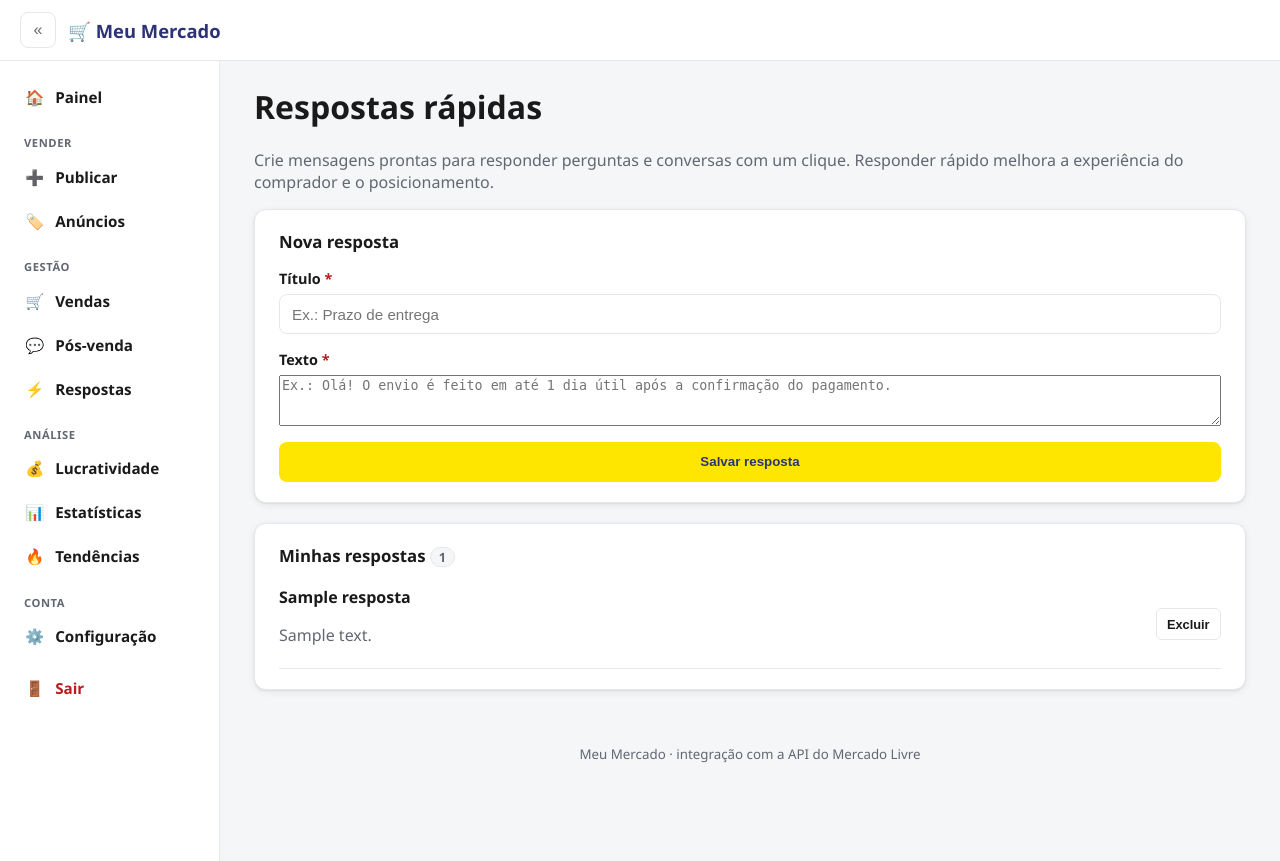
After one commit to tbongiovani-outlook/MeuMercado, a FastAPI app: template templates/respostas.html in a window 1280 px wide. The commit adds this page. Run offline with FastAPI, Linux system fonts and the light colour scheme; the template is opened without the code that fills it: most values are stand-ins (such as "Sample title", 1, 10 or a date in 2020); parts of the project's set-up code (start-up, migrations or seed data) failed here and were passed over.

Commit message:
feat: respostas rapidas (templates de mensagens)
Nova tela /respostas para criar/excluir templates; integracao em pos-venda e mensagens via <select> que preenche o campo de texto; tabela quick_replies + CRUD; item Respostas no menu Gestao.

```diff
--- a/app/main.py
+++ b/app/main.py
@@ -736,7 +736,8 @@ def mensagens_form(request: Request, order_id: str):
         return redirect
     ctx = _base_context(request)
     ctx.update({"order_id": order_id, "messages": [], "pack_id": order_id,
-                "buyer_id": None, "seller_id": None})
+                "buyer_id": None, "seller_id": None,
+                "respostas": database.list_quick_replies()})
     try:
         me = meli.get_me()
         ctx["seller_id"] = me["id"]
@@ -782,7 +783,8 @@ def pos_venda(request: Request):
     if redirect:
         return redirect
     ctx = _base_context(request)
-    ctx.update({"questions": [], "claims": [], "avisos": []})
+    ctx.update({"questions": [], "claims": [], "avisos": [],
+                "respostas": database.list_quick_replies()})
     try:
         me = meli.get_me()
         try:
@@ -911,3 +913,34 @@ def tendencias(request: Request):
         ctx["error"] = f"Não foi possível carregar as tendências: {exc}"
     ctx["trends"] = trends
     return templates.TemplateResponse(request, "tendencias.html", ctx)
+
+
+# ---------------------------------------------------------------------------
+# Respostas rápidas (templates de mensagens)
+# ---------------------------------------------------------------------------
+@app.get("/respostas")
+def respostas_form(request: Request):
+    if not _current_user_id(request):
+        return _redirect("/entrar")
+    ctx = _base_context(request)
+    ctx["respostas"] = database.list_quick_replies()
+    return templates.TemplateResponse(request, "respostas.html", ctx)
+
+
+@app.post("/respostas")
+def respostas_add(request: Request, titulo: str = Form(...), texto: str = Form(...)):
+    if not _current_user_id(request):
+        return _redirect("/entrar")
+    if titulo.strip() and texto.strip():
+        database.add_quick_reply(titulo.strip(), texto.strip())
+        request.session["flash"] = "Resposta rápida salva."
+    return _redirect("/respostas")
+
+
+@app.post("/respostas/{reply_id}/excluir")
+def respostas_delete(request: Request, reply_id: int):
+    if not _current_user_id(request):
+        return _redirect("/entrar")
+    database.delete_quick_reply(reply_id)
+    request.session["flash"] = "Resposta rápida excluída."
+    return _redirect("/respostas")
--- a/templates/_nav.html
+++ b/templates/_nav.html
@@ -9,6 +9,7 @@
     <p class="nav__section">Gestão</p>
     <a class="nav__item" href="/vendas" title="Vendas"{% if path.startswith('/vendas') %} aria-current="page"{% endif %}><span class="nav__icon" aria-hidden="true">🛒</span><span class="nav__label">Vendas</span></a>
     <a class="nav__item" href="/pos-venda" title="Pós-venda"{% if path.startswith('/pos-venda') %} aria-current="page"{% endif %}><span class="nav__icon" aria-hidden="true">💬</span><span class="nav__label">Pós-venda</span></a>
+    <a class="nav__item" href="/respostas" title="Respostas rápidas"{% if path.startswith('/respostas') %} aria-current="page"{% endif %}><span class="nav__icon" aria-hidden="true">⚡</span><span class="nav__label">Respostas</span></a>
 
     <p class="nav__section">Análise</p>
     <a class="nav__item" href="/lucratividade" title="Lucratividade"{% if path == '/lucratividade' %} aria-current="page"{% endif %}><span class="nav__icon" aria-hidden="true">💰</span><span class="nav__label">Lucratividade</span></a>
--- a/templates/base.html
+++ b/templates/base.html
@@ -90,6 +90,23 @@
                 apply(collapsed);
             });
         })();
+
+        // Respostas rápidas: preenche o campo de texto ao escolher um template.
+        (function () {
+            document.addEventListener("change", function (e) {
+                var sel = e.target;
+                if (!sel.classList || !sel.classList.contains("reply__tpl")) return;
+                if (!sel.value) return;
+                var form = sel.closest("form");
+                if (!form) return;
+                var campo = form.querySelector('input[name="text"], textarea[name="text"]');
+                if (campo) {
+                    campo.value = sel.value;
+                    campo.focus();
+                }
+                sel.selectedIndex = 0;
+            });
+        })();
     </script>
 </body>
 </html>
--- /dev/null
+++ b/templates/respostas.html
@@ -0,0 +1,52 @@
+{% extends "base.html" %}
+{% block title %}Respostas rápidas · Meu Mercado{% endblock %}
+{% block nav %}{% include "_nav.html" %}{% endblock %}
+
+{% block content %}
+<h1>Respostas rápidas</h1>
+<p class="muted">Crie mensagens prontas para responder perguntas e conversas com um clique.
+    Responder rápido melhora a experiência do comprador e o posicionamento.</p>
+
+{% if flash %}<div class="alert alert--ok" role="status">{{ flash }}</div>{% endif %}
+{% if error %}<div class="alert alert--error" role="alert">{{ error }}</div>{% endif %}
+
+<section class="card">
+    <h2>Nova resposta</h2>
+    <form class="form" method="post" action="/respostas">
+        <label class="field">
+            <span>Título <em class="req">*</em></span>
+            <input type="text" name="titulo" required maxlength="60" placeholder="Ex.: Prazo de entrega">
+        </label>
+        <label class="field">
+            <span>Texto <em class="req">*</em></span>
+            <textarea name="texto" rows="3" required maxlength="2000"
+                      placeholder="Ex.: Olá! O envio é feito em até 1 dia útil após a confirmação do pagamento."></textarea>
+        </label>
+        <button class="btn btn--primary" type="submit">Salvar resposta</button>
+    </form>
+</section>
+
+<section class="card">
+    <h2>Minhas respostas <span class="badge">{{ respostas|length }}</span></h2>
+    {% if respostas %}
+    <ul class="list">
+        {% for r in respostas %}
+        <li>
+            <div class="row">
+                <div>
+                    <strong>{{ r.titulo }}</strong>
+                    <p class="muted">{{ r.texto }}</p>
+                </div>
+                <form method="post" action="/respostas/{{ r.id }}/excluir"
+                      onsubmit="return confirm('Excluir esta resposta?');">
+                    <button class="btn btn--ghost btn--sm" type="submit">Excluir</button>
+                </form>
+            </div>
+        </li>
+        {% endfor %}
+    </ul>
+    {% else %}
+    <p class="muted">Nenhuma resposta rápida ainda. Crie a primeira acima.</p>
+    {% endif %}
+</section>
+{% endblock %}
```
Also changed, not shown: app/database.py (+31 -0 lines), templates/mensagens.html (+8 -0 lines), templates/pos_venda.html (+8 -0 lines).
